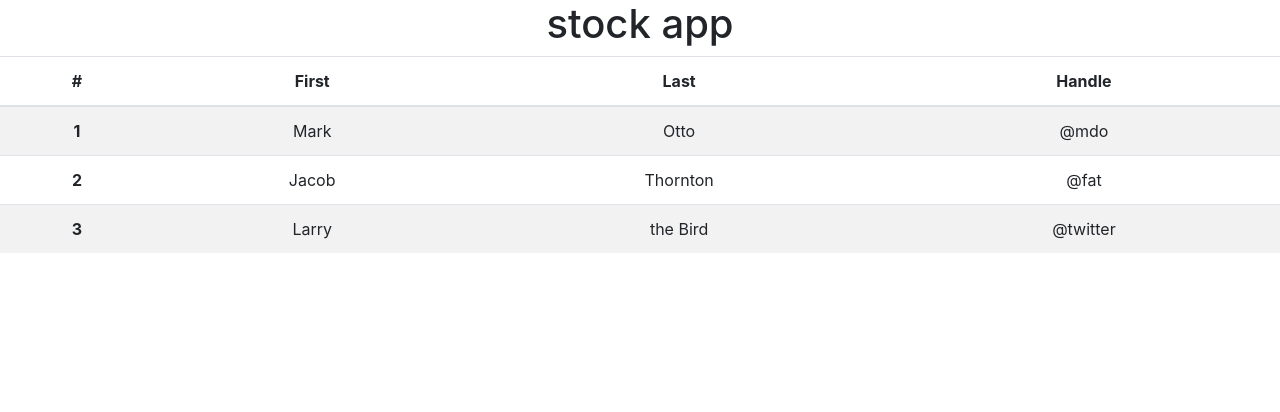
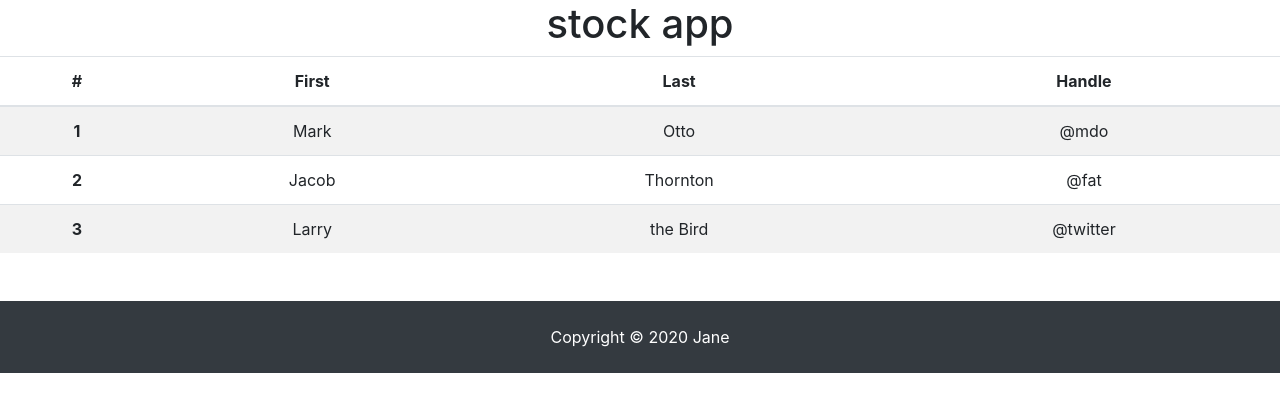
Before and after one commit to jane-git/stockapp, a React (Create React App) app: page / in a window 1280 px wide. Shown: the top 412 px of the page. Built offline with nearby package versions, Linux system fonts and the light colour scheme.

Commit message:
add footer

```diff
--- a/src/App.js
+++ b/src/App.js
@@ -1,4 +1,5 @@
 import React from 'react';
+import Footer from './componets/layout/Footer';
 import './App.css';
 
 function App() {
@@ -35,7 +36,10 @@
     </tr>
   </tbody>
 </table>
+
+        <Footer/>
     </div>
+
   );
 }
 
--- /dev/null
+++ b/src/componets/layout/Footer.js
@@ -0,0 +1,11 @@
+import React, { Component } from 'react'
+
+export default class Footer extends Component {
+    render() {
+        return (
+            <footer className="bg-dark text-white mt-5 p-4 text-center">
+                Copyright &copy; {new Date().getFullYear()} Jane
+            </footer>
+        )
+    }
+}
```
